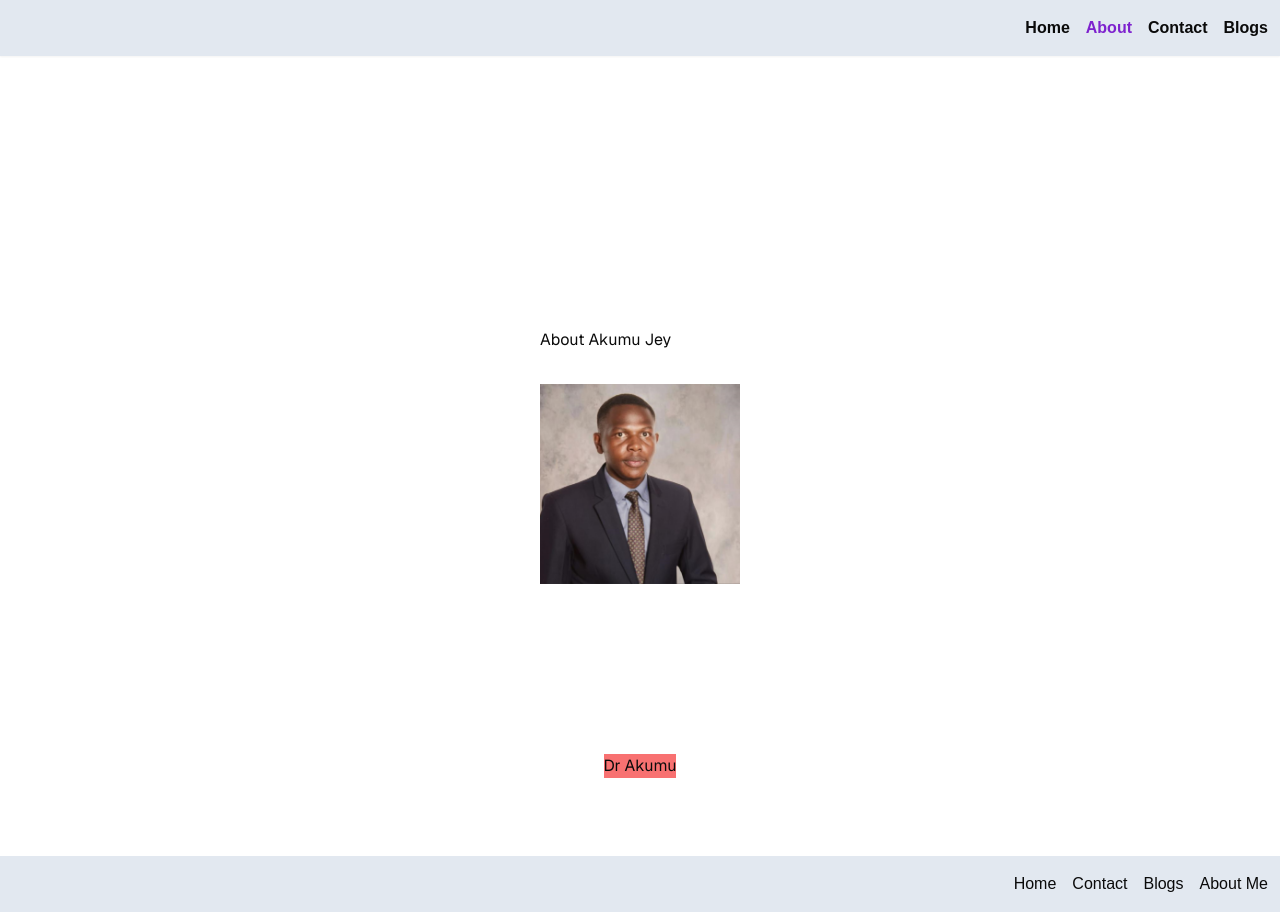
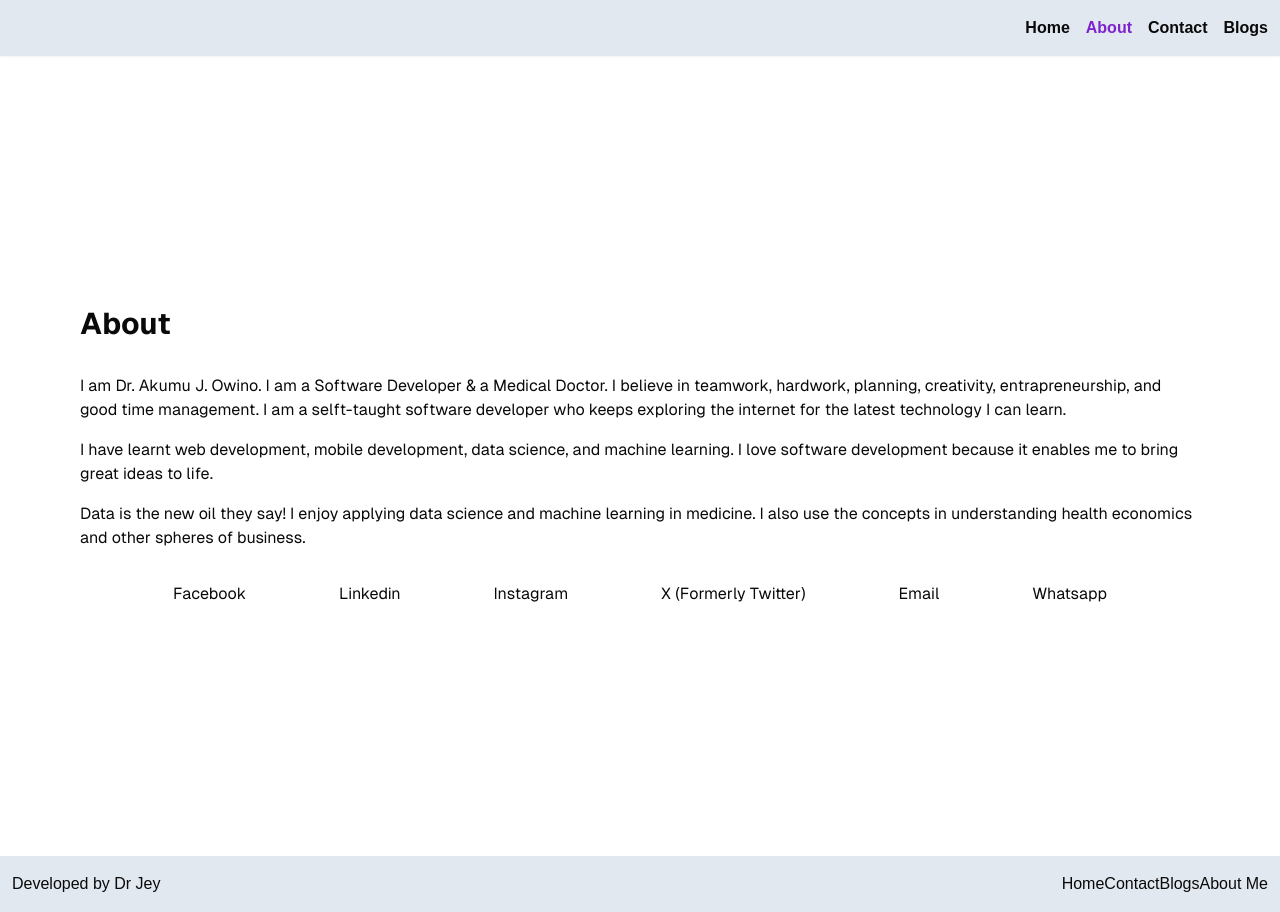
Before and after one commit to AkumuJey/portfolio, a Next.js app: page /about in a window 1280 px wide. Built offline with nearby package versions, Linux system fonts and the light colour scheme.

Commit message:
Added content to the about page. Edited footer too

```diff
--- a/src/app/about/page.tsx
+++ b/src/app/about/page.tsx
@@ -1,15 +1,50 @@
-import Image from "next/image";
-import akumuImage from "../../public/akumu.png";
 const About = () => {
   return (
     <div className="grid grid-rows-[20px_1fr_20px] items-center justify-items-center min-h-screen p-8 pb-20 gap-16 sm:p-20 font-[family-name:var(--font-geist-sans)]">
       <main className="flex flex-col gap-8 row-start-2 items-center sm:items-start">
-        About Akumu Jey
-        <Image src={akumuImage} alt="Akumu" width={200} height={300} />
+        <h1 className="text-3xl font-bold">About</h1>
+        <div>
+          <div className="flex flex-col gap-4">
+            <p>
+              I am Dr. Akumu J. Owino. I am a Software Developer & a Medical
+              Doctor. I believe in teamwork, hardwork, planning, creativity,
+              entrapreneurship, and good time management. I am a selft-taught
+              software developer who keeps exploring the internet for the latest
+              technology I can learn.
+            </p>
+            <p>
+              I have learnt web development, mobile development, data science,
+              and machine learning. I love software development because it
+              enables me to bring great ideas to life.
+            </p>
+            <p>
+              Data is the new oil they say! I enjoy applying data science and
+              machine learning in medicine. I also use the concepts in
+              understanding health economics and other spheres of business.
+            </p>
+          </div>
+        </div>
+        <div className="flex flex-col md:flex-row justify-evenly w-full">
+          <a href="#" target="_blank">
+            Facebook
+          </a>
+          <a href="#" target="_blank">
+            Linkedin
+          </a>
+          <a href="#" target="_blank">
+            Instagram
+          </a>
+          <a href="#" target="_blank">
+            X (Formerly Twitter)
+          </a>
+          <a href="#" target="_blank">
+            Email
+          </a>
+          <a href="#" target="_blank">
+            Whatsapp
+          </a>
+        </div>
       </main>
-      <footer className="row-start-3 flex gap-6 bg-red-400 flex-wrap items-center justify-center">
-        Dr Akumu
-      </footer>
     </div>
   );
 };
--- a/src/app/layout.tsx
+++ b/src/app/layout.tsx
@@ -1,8 +1,8 @@
+import Footer from "@/components/Footer";
+import Navbar from "@/components/Navbar";
 import type { Metadata } from "next";
 import localFont from "next/font/local";
-import Link from "next/link";
 import "./globals.css";
-import Navbar from "@/components/Navbar";
 const geistSans = localFont({
   src: "./fonts/GeistVF.woff",
   variable: "--font-geist-sans",
@@ -45,12 +45,7 @@ export default function RootLayout({
       >
         <Navbar />
         {children}
-        <footer className="w-full bg-slate-200 shadow-sm flex justify-end gap-4 py-4 px-3">
-          <Link href={`/`}>Home</Link>
-          <Link href={`/contact`}>Contact</Link>
-          <Link href={`/blog`}>Blogs</Link>
-          <Link href={`/about`}>About Me</Link>
-        </footer>
+        <Footer />
       </body>
     </html>
   );
--- /dev/null
+++ b/src/components/Footer.tsx
@@ -0,0 +1,20 @@
+import Link from "next/link";
+import React from "react";
+
+const Footer = () => {
+  return (
+    <footer className="w-full bg-slate-200 shadow-sm flex flex-col md:flex-row justify-between gap-4 py-4 px-3">
+      <div>
+        <div>Developed by Dr Jey</div>
+      </div>
+      <div>
+        <Link href={`/`}>Home</Link>
+        <Link href={`/contact`}>Contact</Link>
+        <Link href={`/blog`}>Blogs</Link>
+        <Link href={`/about`}>About Me</Link>
+      </div>
+    </footer>
+  );
+};
+
+export default Footer;
```
Also changed, not shown: components.json (deleted).
